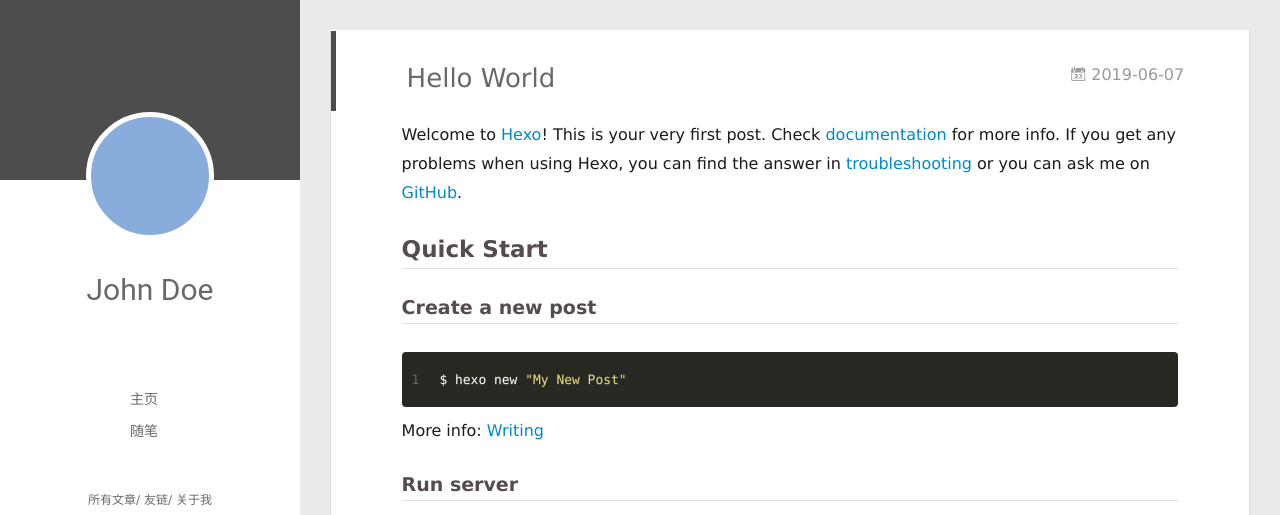
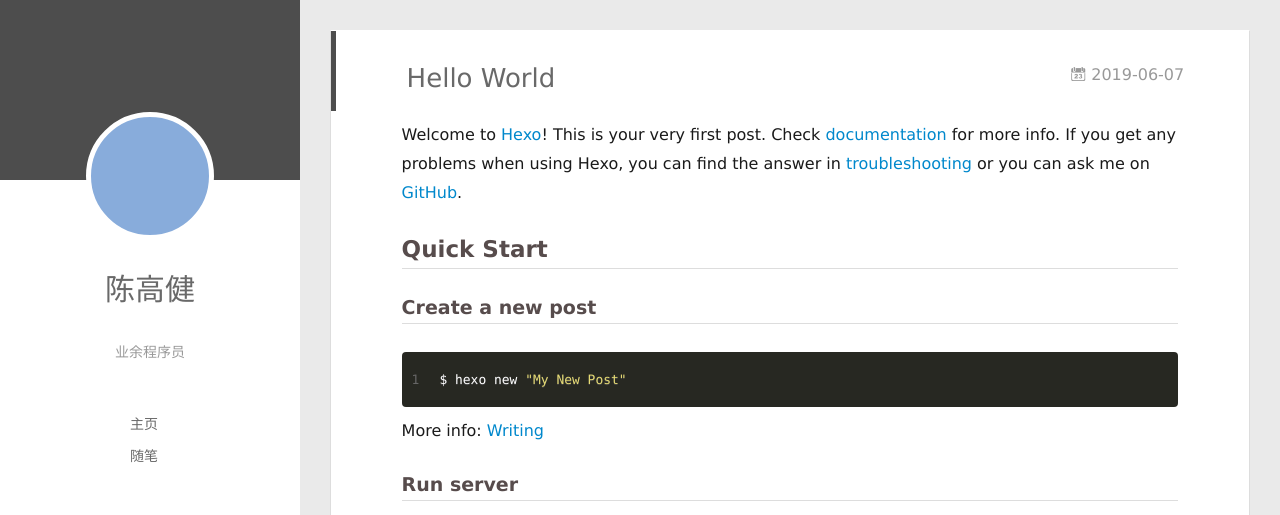
Before and after one commit to chengaojian/chengaojian.github.io, a plain HTML site: page 2019/06/07/hello-world/index.html in a window 1280 px wide. Shown: the top 515 px of the page. Drawn offline with Linux system fonts and the light colour scheme; no server answers.

Commit message:
Site updated: 2019-06-08 16:27:42

```diff
--- a/2019/06/07/hello-world/index.html
+++ b/2019/06/07/hello-world/index.html
@@ -50,8 +50,10 @@
 			<img src class="js-avatar">
 		</a>
 		<hgroup>
-		  <h1 class="header-author"><a href="/">John Doe</a></h1>
+		  <h1 class="header-author"><a href="/">陈高健</a></h1>
 		</hgroup>
+
+		<p class="header-subtitle">业余程序员</p>
 
 
 		<nav class="header-menu">
@@ -108,8 +110,10 @@
 				<img src class="js-avatar">
 			</div>
 			<hgroup>
-			  <h1 class="header-author js-header-author">John Doe</h1>
+			  <h1 class="header-author js-header-author">陈高健</h1>
 			</hgroup>
+
+			<p class="header-subtitle"><i class="icon icon-quo-left"></i>业余程序员<i class="icon icon-quo-right"></i></p>
 
 
 
@@ -315,7 +319,7 @@
   <div class="outer">
     <div id="footer-info">
     	<div class="footer-left">
-    		&copy; 2019 John Doe
+    		&copy; 2019 陈高健
     	</div>
       	<div class="footer-right">
       		<a href="http://hexo.io/" target="_blank">Hexo</a>  Theme <a href="https://github.com/litten/hexo-theme-yilia" target="_blank">Yilia</a> by Litten
```
Also changed, not shown: archives/2019/06/index.html (+7 -3 lines), archives/2019/index.html (+7 -3 lines), archives/index.html (+7 -3 lines), index.html (+7 -3 lines).
